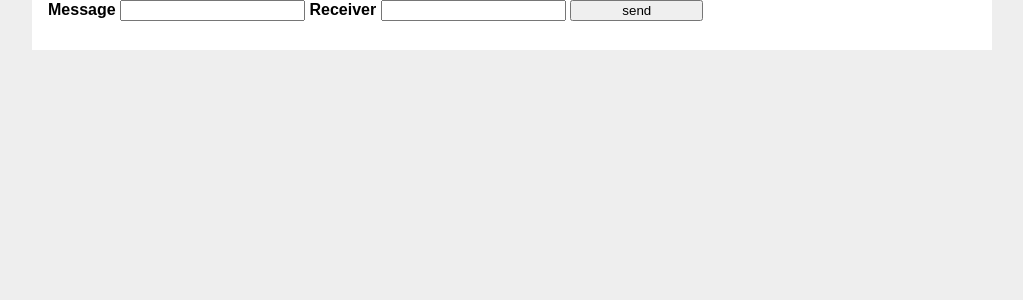
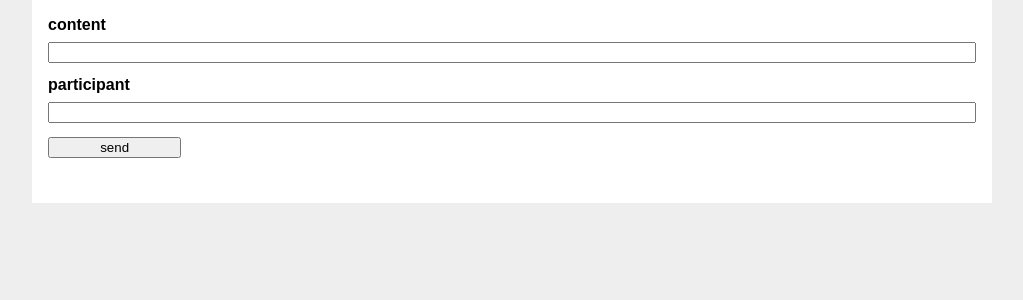
Before and after one commit to Z-SB/COMS4111_Proj1, a Flask app: page /invite in a window 1280 px wide. Shown: the part 51-351 px from the top of the page, without its empty margins (128-1151 px from the left). Run offline with Flask 2, Linux system fonts and the light colour scheme; parts of the project's set-up code (start-up, migrations or seed data) failed here and were passed over.

Commit message:
试图修正invite方法

```diff
--- a/Blueprints/event.py
+++ b/Blueprints/event.py
@@ -81,22 +81,15 @@ def recommendation():
     """, (hobby, owner)).fetchall()
     return render_template('recommendation.html', recommendation_list=recommendation_list)
 
-# 这个有bug 信息传不出来
-@bp.route('/invite', methods=['GET', 'POST'])
+@bp.route('/invite',methods = ['GET','POST'])
 def invite():
     if request.method == 'POST':
-        # user = session['user_email']
         owner = session['owner_id']
+        participant = request.form['participant']
         content = request.form['content']
-        participant_name = request.form['participant']
-        participant = g.conn.execute("""
-        select participant from users
-        where name = %s
-        """, participant_name).fetchone()
-        print(participant['participant'])
         g.conn.execute("""
         insert into invite values (%s,%s,%s)
-        """, (owner, participant['participant'], content))
+        """,(owner,participant,content))
         return redirect(url_for('event.index'))
     return render_template('invite.html')
 
--- a/templates/index.html
+++ b/templates/index.html
@@ -9,5 +9,7 @@ Index
         <a href="{{ url_for('event.recommendation') }}">Recommendation</a>
         <a href="{{url_for('event.mailbox') }}">Mailbox</a>
         <a href="{{url_for('event.invite')}}">Invite</a>
+    {% else %}
+        Please Login First!
     {% endif %}
 {% endblock %}
--- a/templates/invite.html
+++ b/templates/invite.html
@@ -2,9 +2,11 @@
 {% block header %}
 {% endblock %}
 {% block content %}
-<label for="content">Message</label>
-<input type="text" name = 'content' id = 'content'>
-<label for="participant">Receiver</label>
-<input name = 'participant' id = 'participant'>
-<input type="submit" value = 'send'>
+    <form method = 'post'>
+        <label for="content">content</label>
+        <input type = "text" name = "content" id="content" required>
+        <label for="participant">participant</label>
+        <input name = "participant" id = "participant" required>
+        <input type="submit" value="send">
+    </form>
 {% endblock %}
```
